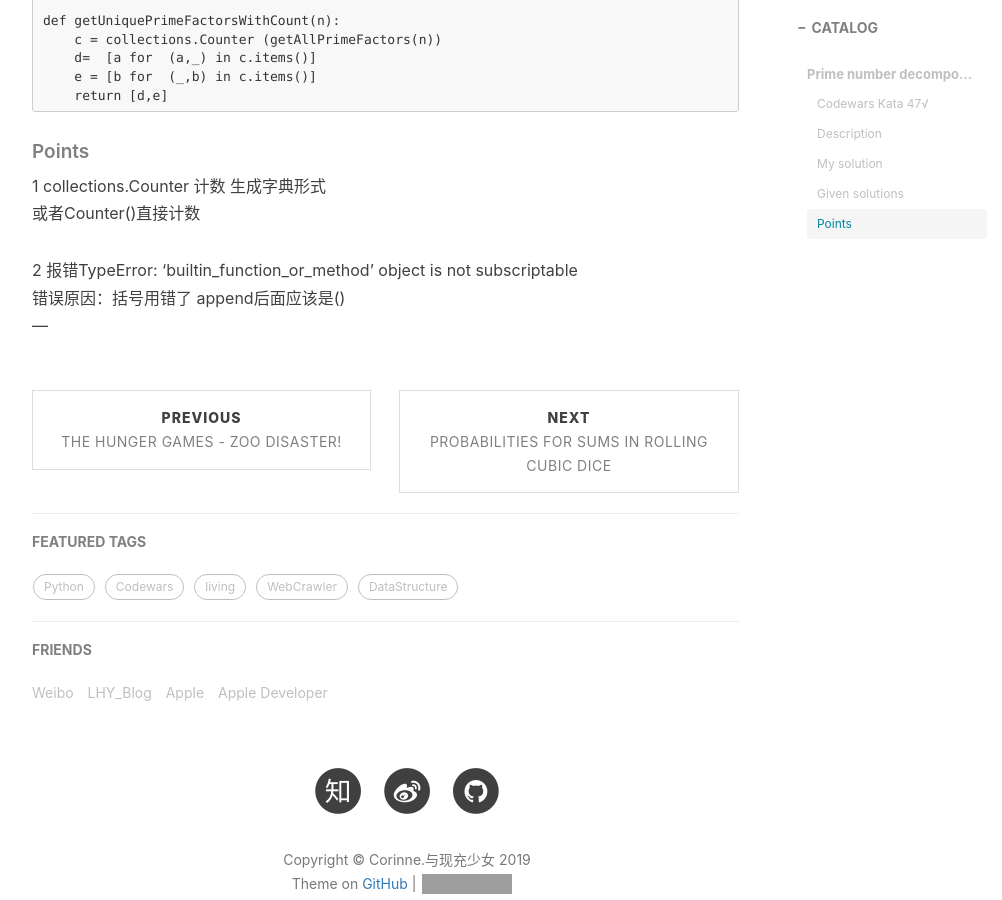
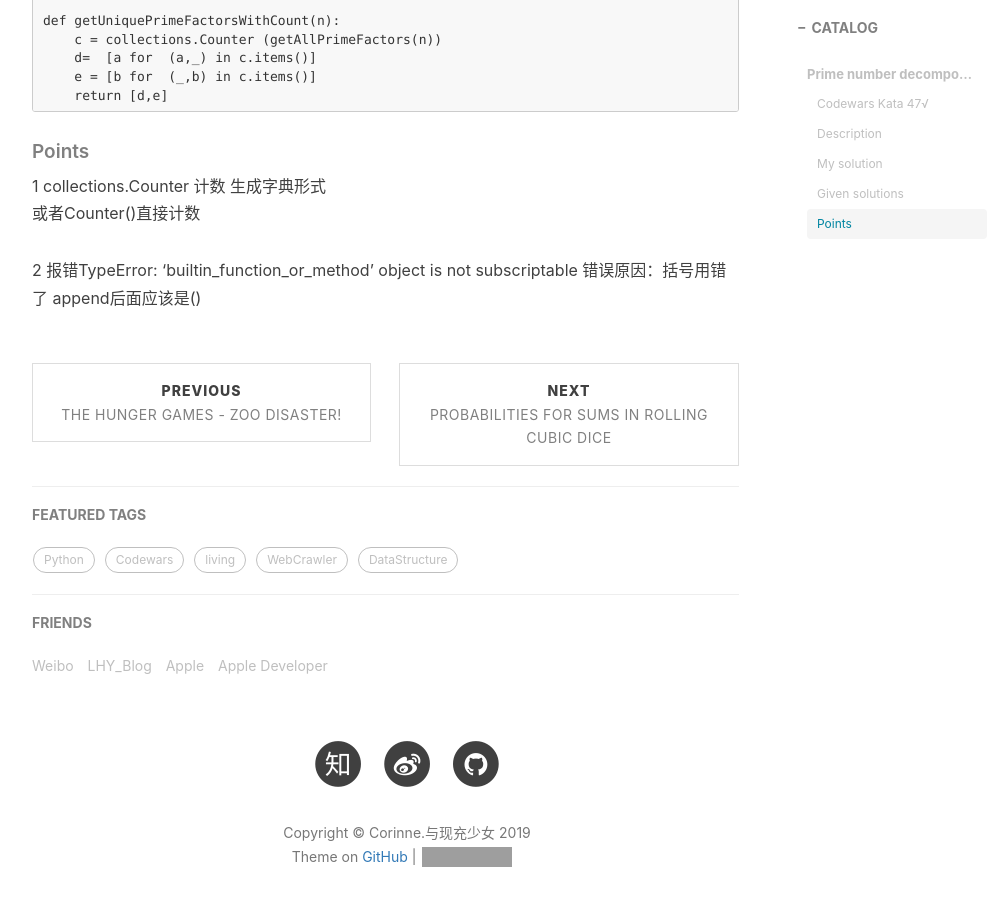
Before and after one commit to huiyanglu/huiyanglu.github.io, a Jekyll site: the page built from _posts/2018-11-07-Codewars-5kyu_getAllPrimeFactors3.md, in a window 1280 px wide and 900 px high, scrolled down 2985 px. Shown: the whole window, without its empty margins (233-1235 px from the left). Built offline with Jekyll 4.4.1, drawn with Linux system fonts in a browser that asks for light colours; nearby versions of some CDN libraries; comment, search, counter and statistics services are not loaded; grey boxes are pictures that could not be loaded.

```diff
--- a/_posts/2018-11-07-Codewars-5kyu_getAllPrimeFactors3.md
+++ b/_posts/2018-11-07-Codewars-5kyu_getAllPrimeFactors3.md
@@ -111,6 +111,4 @@ The result for n=2 is normal. The result for n=1 is arbitrary and has been chose
 1 collections.Counter 计数 生成字典形式
 或者Counter()直接计数
 
-2 报错TypeError: 'builtin_function_or_method' object is not subscriptable
-错误原因：括号用错了 append后面应该是()
----
+2 报错TypeError: 'builtin_function_or_method' object is not subscriptable   错误原因：括号用错了 append后面应该是()
```
